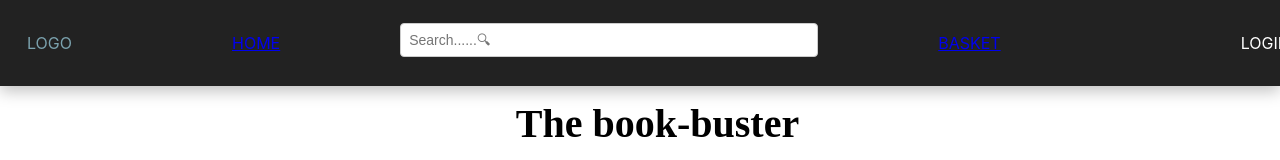
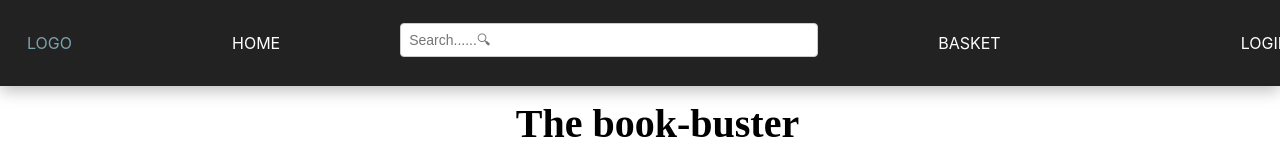
Before and after one commit to ohm2303/ReactProject-CAMT, a React (Create React App) app in the folder react-project/: page /pay in a window 1280 px wide. Shown: the top 160 px of the page. Built offline with nearby package versions, Linux system fonts and the light colour scheme; no server answers; a web font is replaced by a local one.

Commit message:
update css nav

```diff
--- a/react-project/src/feature/Component/Navbar.js
+++ b/react-project/src/feature/Component/Navbar.js
@@ -167,7 +167,10 @@ body {
   opacity: 0 !important;
   transform: translate(50px, 0);
 }
-
+.link{
+  text-decoration: none;
+  color: white;
+}
 
 
 `;
@@ -186,7 +189,7 @@ const Navbar = ({ onSearchResults }) => {
           </div>
           <ul class="navigation">
             <li class="parent">
-              <Link to={`/home`}>Home</Link>
+              <Link to={`/home`} className="link">Home</Link>
             </li>
             <Search
               onSearchResults={onSearchResults}
@@ -194,7 +197,7 @@ const Navbar = ({ onSearchResults }) => {
               heightSize="20px"
             />
             <li class="parent">
-              <Link to={`/basket`}>Basket</Link>
+              <Link to={`/basket`} className="link">Basket</Link>
             </li>
             <li class="parent">
               <a class="link" href="#">
```
